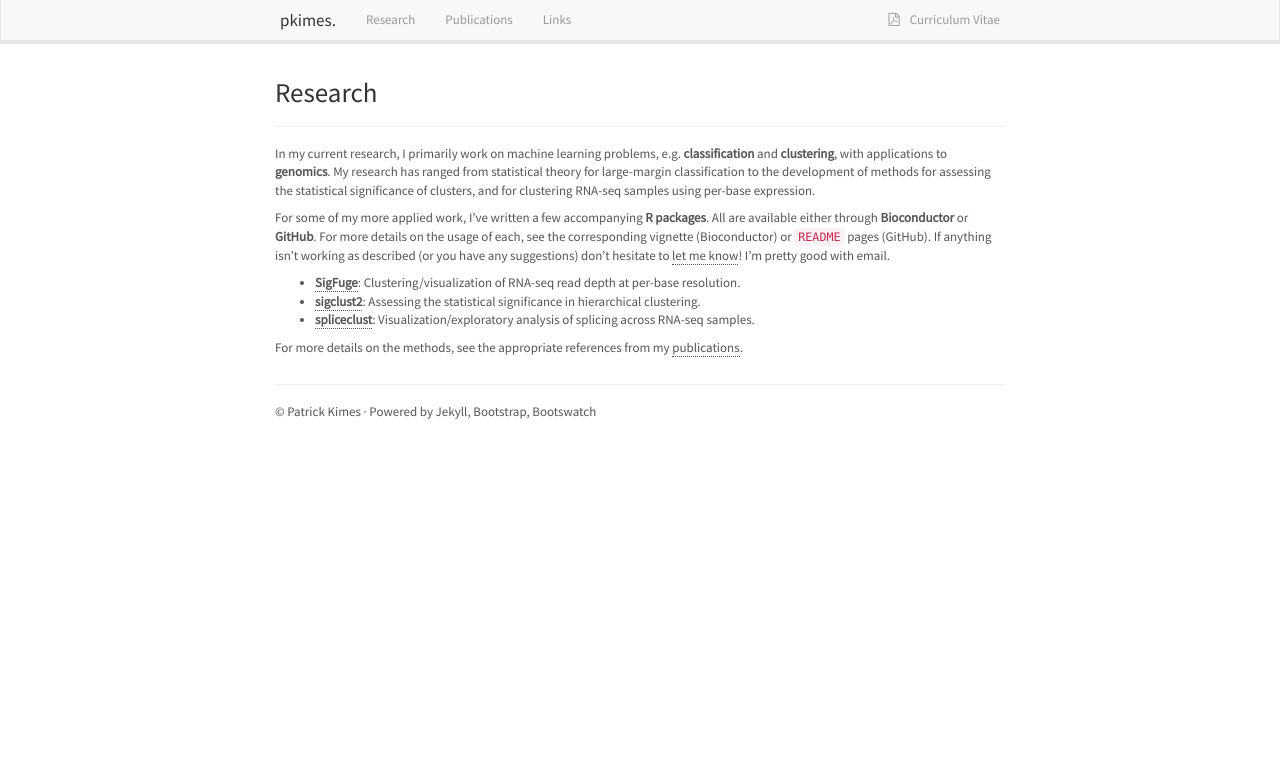
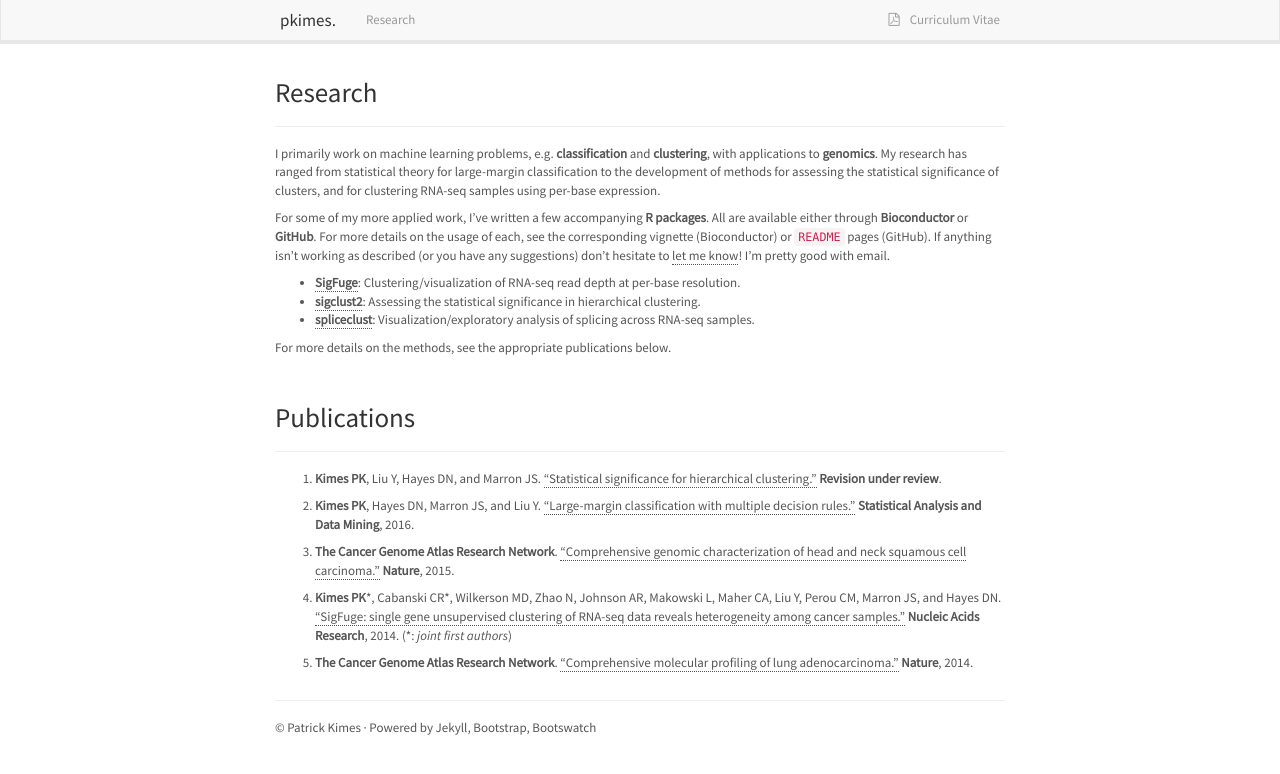
Before and after one commit to pkimes/pkimes.github.io, a Jekyll site: the page built from pages/research.md, in a window 1280 px wide. Shown: the top 774 px of the page. Built offline with Jekyll 4.4.1, drawn with Linux system fonts in a browser that asks for light colours; nearby versions of some CDN libraries; Markdown is read by kramdown in place of the engine named in the settings.

Commit message:
Consolidate reserach/publications

```diff
--- a/_includes/freedom/header.html
+++ b/_includes/freedom/header.html
@@ -6,8 +6,6 @@
         <div class="collapse navbar-collapse navbar-ex1-collapse">
             <ul class="nav navbar-nav">
                 <li><a href="{{ BASE_PATH }}/pages/research.html">Research</a></li>
-                <li><a href="{{ BASE_PATH }}/pages/publications.html">Publications</a></li>
-                <li><a href="{{ BASE_PATH }}/pages/links.html">Links</a></li>
             </ul>
             <ul class="nav navbar-nav navbar-right">
                 <li><a href="{{ BASE_PATH }}/assets/pdf/pkimes-cv.pdf" class="navbar-link">
--- a/pages/research.md
+++ b/pages/research.md
@@ -3,21 +3,55 @@ layout: page
 title: Research
 ---
 
-In my current research, I primarily work on machine learning problems, e.g. __classification__
+I primarily work on machine learning problems, e.g. __classification__
 and __clustering__, with applications to __genomics__. My research has ranged from statistical theory
 for large-margin classification to the development of methods for assessing the statistical
 significance of clusters, and for clustering RNA-seq samples using per-base expression.
 
 For some of my more applied work, I've written a few accompanying __R packages__. All are available either through __Bioconductor__ or
 __GitHub__. For more details on the usage of each, see the corresponding vignette (Bioconductor) or `README` pages (GitHub). If anything
-isn't working as described (or you have any suggestions) don't hesitate to [let me know](aboutme.html)! I'm pretty good with email.
+isn't working as described (or you have any suggestions) don't hesitate to [let me know](index.html)! I'm pretty good with email.
 
-* [__SigFuge__][sigfuge]: Clustering/visualization of RNA-seq read depth at per-base resolution.
-* [__sigclust2__][sigclust2]: Assessing the statistical significance in hierarchical clustering.
-* [__spliceclust__][spliceclust]: Visualization/exploratory analysis of splicing across RNA-seq samples.
+* [__SigFuge__][sigfuge-pkg]: Clustering/visualization of RNA-seq read depth at per-base resolution.
+* [__sigclust2__][sigclust2-pkg]: Assessing the statistical significance in hierarchical clustering.
+* [__spliceclust__][spliceclust-pkg]: Visualization/exploratory analysis of splicing across RNA-seq samples.
 
-For more details on the methods, see the appropriate references from my [publications](publications.html).
+For more details on the methods, see the appropriate publications below.
 
-[sigfuge]: http://www.bioconductor.org/packages/release/bioc/html/SigFuge.html
-[sigclust2]: http://github.com/pkimes/sigclust2/
-[spliceclust]: http://github.com/pkimes/spliceclust/
+<br/>
+
+## Publications
+
+---
+
+1. **Kimes PK**, Liu Y, Hayes DN, and Marron JS.
+["Statistical significance for hierarchical clustering."][SHC] **Revision under review**.
+
+2. **Kimes PK**, Hayes DN, Marron JS, and Liu Y.
+["Large-margin classification with multiple decision rules."][intervals] **Statistical Analysis and Data Mining**, 2016.
+
+3. **The Cancer Genome Atlas Research Network**. ["Comprehensive genomic
+characterization of head and neck squamous cell carcinoma."][hnsc]
+**Nature**, 2015.
+
+4. **Kimes PK**\*, Cabanski CR*, Wilkerson MD, Zhao N, Johnson AR,
+Makowski L, Maher CA, Liu Y, Perou CM, Marron JS, and
+Hayes DN. ["SigFuge: single gene unsupervised clustering
+of RNA-seq data reveals heterogeneity among cancer
+samples."][sigfuge] **Nucleic Acids Research**, 2014. (\*: _joint first authors_)
+
+5. **The Cancer Genome Atlas Research Network**. ["Comprehensive molecular
+profiling of lung adenocarcinoma."][luad]
+**Nature**, 2014.
+
+
+[github]: http://github.com/pkimes/
+[sigfuge-pkg]: http://www.bioconductor.org/packages/release/bioc/html/SigFuge.html
+[sigclust2-pkg]: http://github.com/pkimes/sigclust2/
+[spliceclust-pkg]: http://github.com/pkimes/spliceclust/
+
+[intervals]: http://arxiv.org/abs/1411.5260
+[SHC]: http://arxiv.org/abs/1411.5259
+[sigfuge]: http://nar.oxfordjournals.org/content/early/2014/07/15/nar.gku521.abstract
+[luad]: http://www.nature.com/nature/journal/v511/n7511/full/nature13385.html
+[hnsc]: http://www.nature.com/nature/journal/v517/n7536/full/nature14129.html
```
Also changed, not shown: pages/projects.md (+1 -3 lines), pages/publications.md (deleted, +0 -34 lines).
